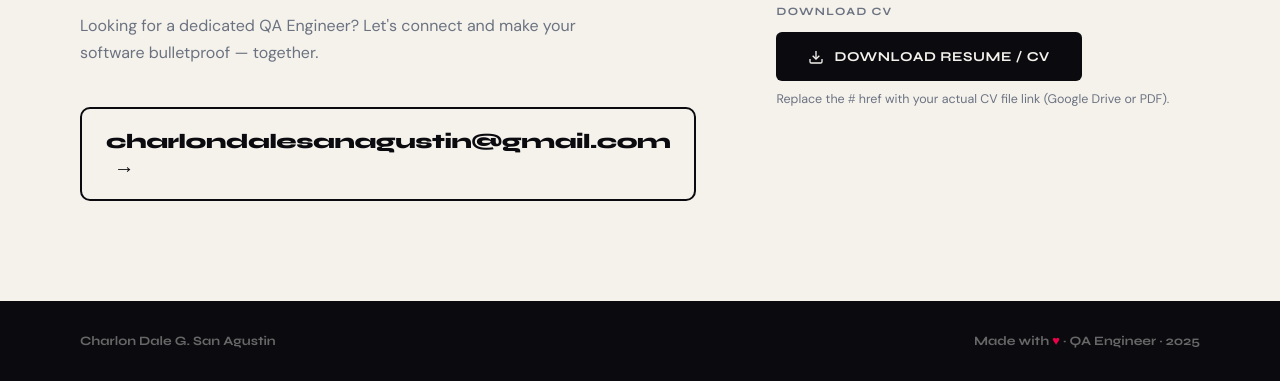
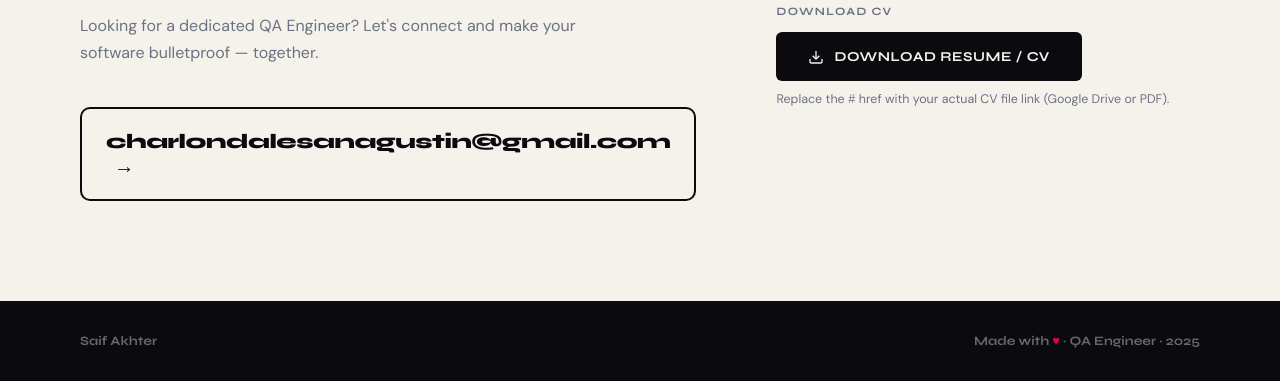
Before and after one commit to sakhter313/sakhter313.github.io, a plain HTML site: page index.html in a window 1280 px wide. Shown: the part 5808-6189 px from the top of the page. Drawn offline with Linux system fonts and the light colour scheme.

Commit message:
Update footer name from Charlon to Saif

```diff
--- a/index.html
+++ b/index.html
@@ -1075,7 +1075,7 @@
 
   <!-- FOOTER -->
   <footer>
-    <span>Charlon Dale G. San Agustin</span>
+    <span>Saif Akhter</span>
     <span>Made with <span class="footer-love">♥</span> · QA Engineer · 2025</span>
   </footer>
 
```
